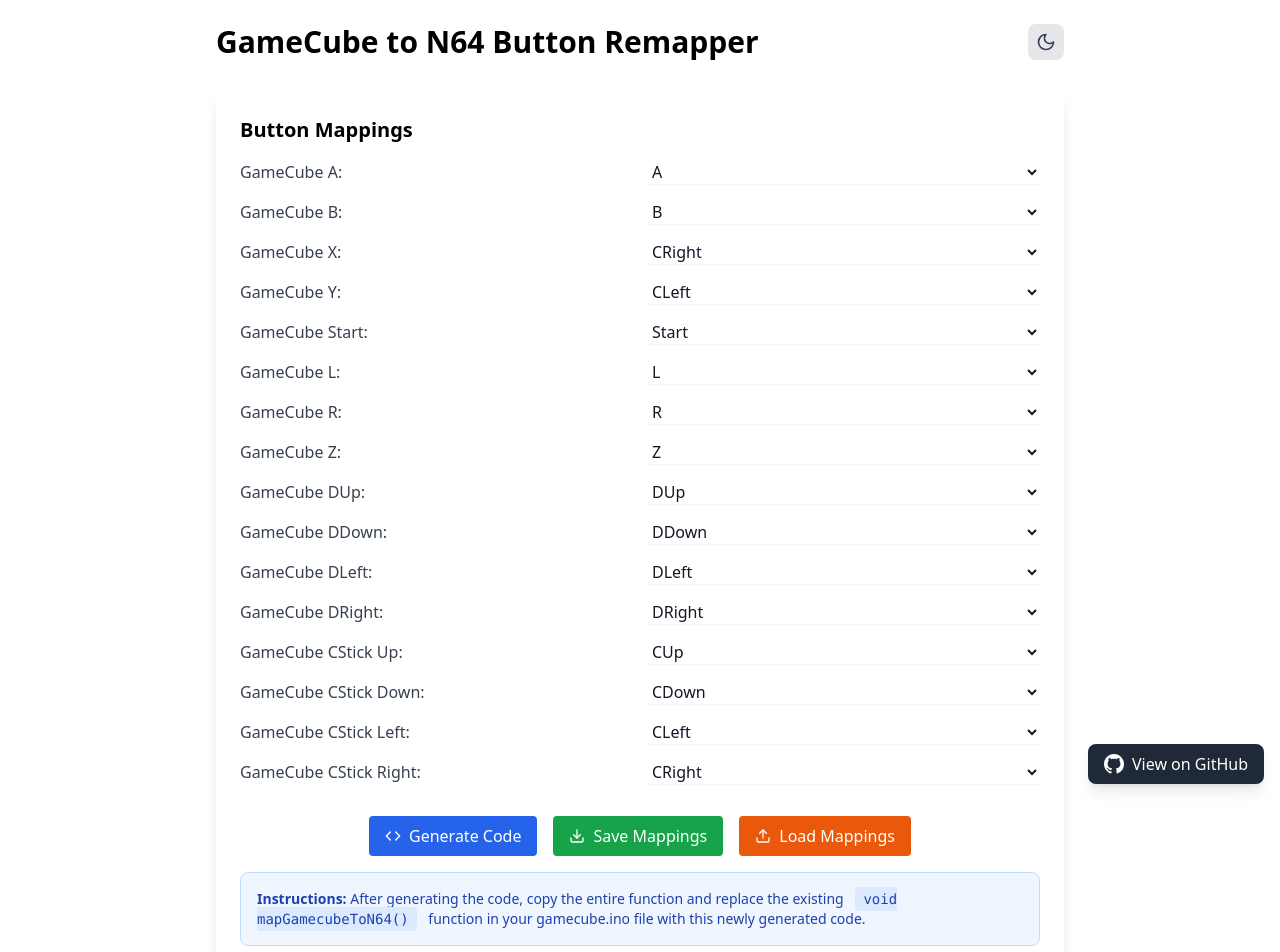
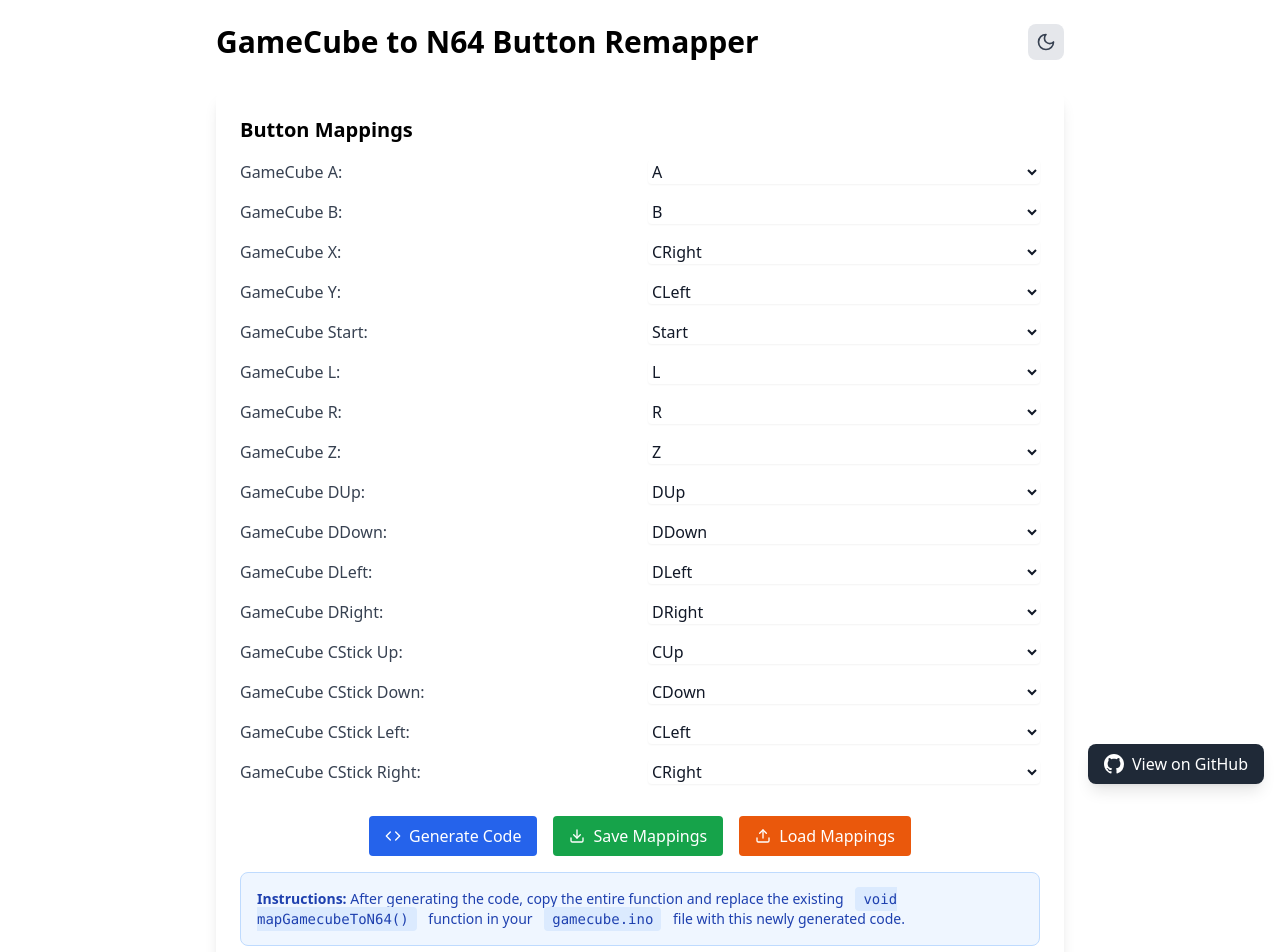
Before and after one commit to jarutherford/gc2n64-remapper, a React (Create React App) app: page / in a window 1280 px wide. Shown: the top 952 px of the page. Built offline with nearby package versions, Linux system fonts and the light colour scheme.

Commit message:
highlight gamecube.ino

```diff
--- a/src/App.js
+++ b/src/App.js
@@ -216,7 +216,7 @@
           <div className="bg-blue-50 dark:bg-blue-900 border border-blue-200 dark:border-blue-700
                         rounded-lg p-4 mb-8">
             <p className="text-blue-800 dark:text-blue-200 text-sm">
-              <strong>Instructions:</strong> After generating the code, copy the entire function and replace the existing <code className="mx-2 px-2 py-1 bg-blue-100 dark:bg-blue-800 rounded">void mapGamecubeToN64()</code> function in your gamecube.ino file with this newly generated code.
+              <strong>Instructions:</strong> After generating the code, copy the entire function and replace the existing <code className="mx-2 px-2 py-1 bg-blue-100 dark:bg-blue-800 rounded">void mapGamecubeToN64()</code> function in your <code className="mx-2 px-2 py-1 bg-blue-100 dark:bg-blue-800 rounded">gamecube.ino</code> file with this newly generated code.
             </p>
           </div>
 
```
